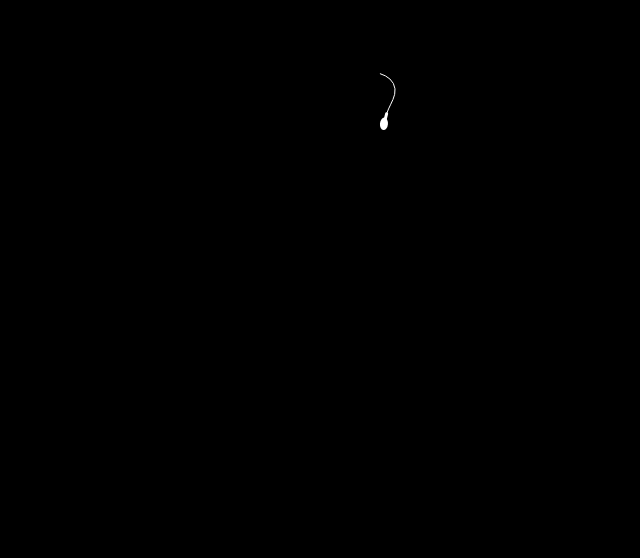
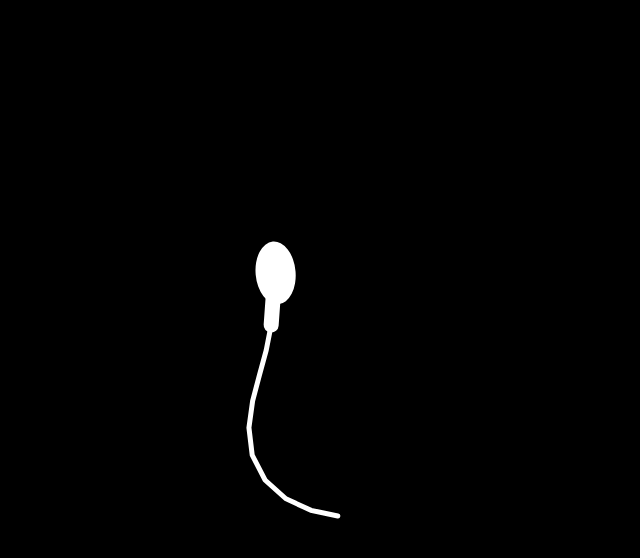
Before and after one commit to andrewchmr/tadpoles-simulation-svg-react, a React (Create React App) app: page / in a window 1280 px wide. Shown: the top 558 px of the page, without its empty margins (212-852 px from the left). Built offline with nearby package versions, Linux system fonts and the light colour scheme.

Commit message:
Zoom tadpole

```diff
--- a/src/App.tsx
+++ b/src/App.tsx
@@ -11,8 +11,8 @@ interface AppState {
 
 const v = 2;
 const m = 12;
-const width = window.innerWidth;
-const height = window.innerHeight;
+const width = window.innerWidth/5;
+const height = window.innerHeight/5;
 
 class App extends React.Component<{}, AppState> {
 
@@ -76,7 +76,7 @@ class App extends React.Component<{}, AppState> {
         const tailPy = this.state.py.slice(0, 3);
         const rotationEllipse = `${Math.atan2(this.state.vy, this.state.vx) * (180 / Math.PI)}, ${this.state.px[0]}, ${this.state.py[0]}`;
 
-        return <svg width={width} height={height}>
+        return <svg viewBox={`0 0 ${width} ${height}`}>
             <path strokeLinecap="round" d={this.getLinePath(this.state.px, this.state.py)} stroke={"white"}/>
             <ellipse
                 transform={`rotate(${rotationEllipse})`}
```
